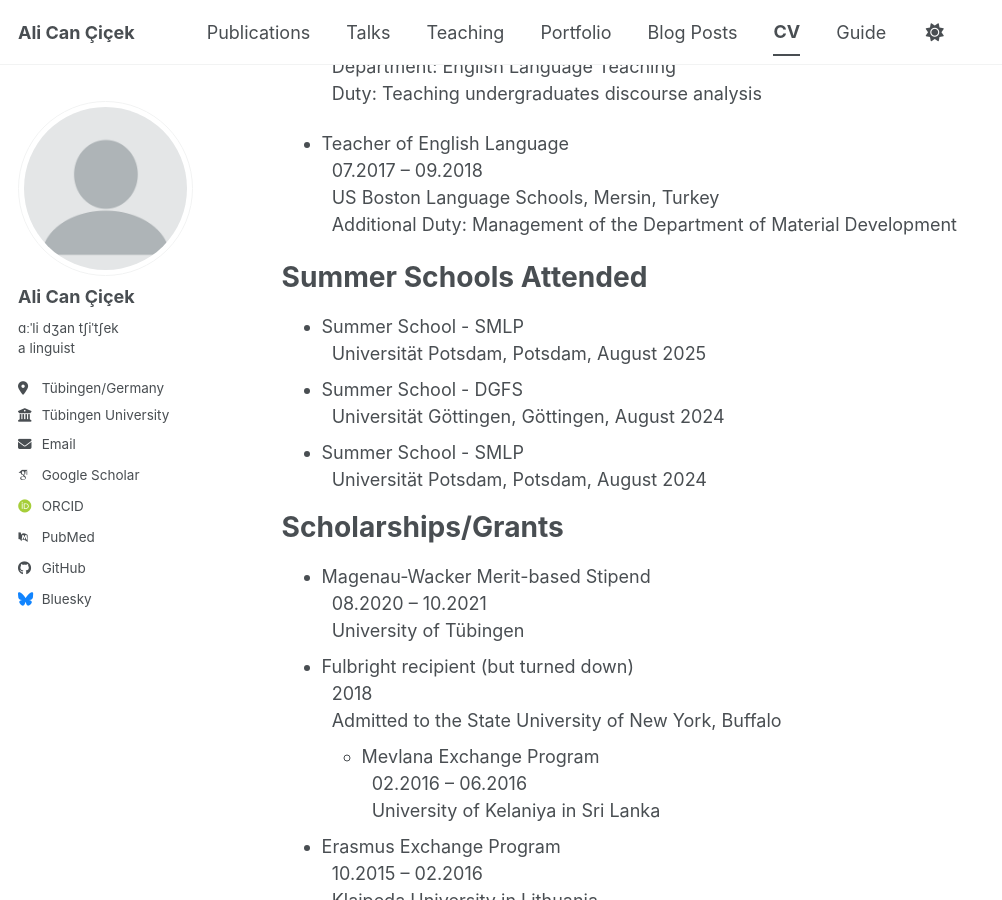
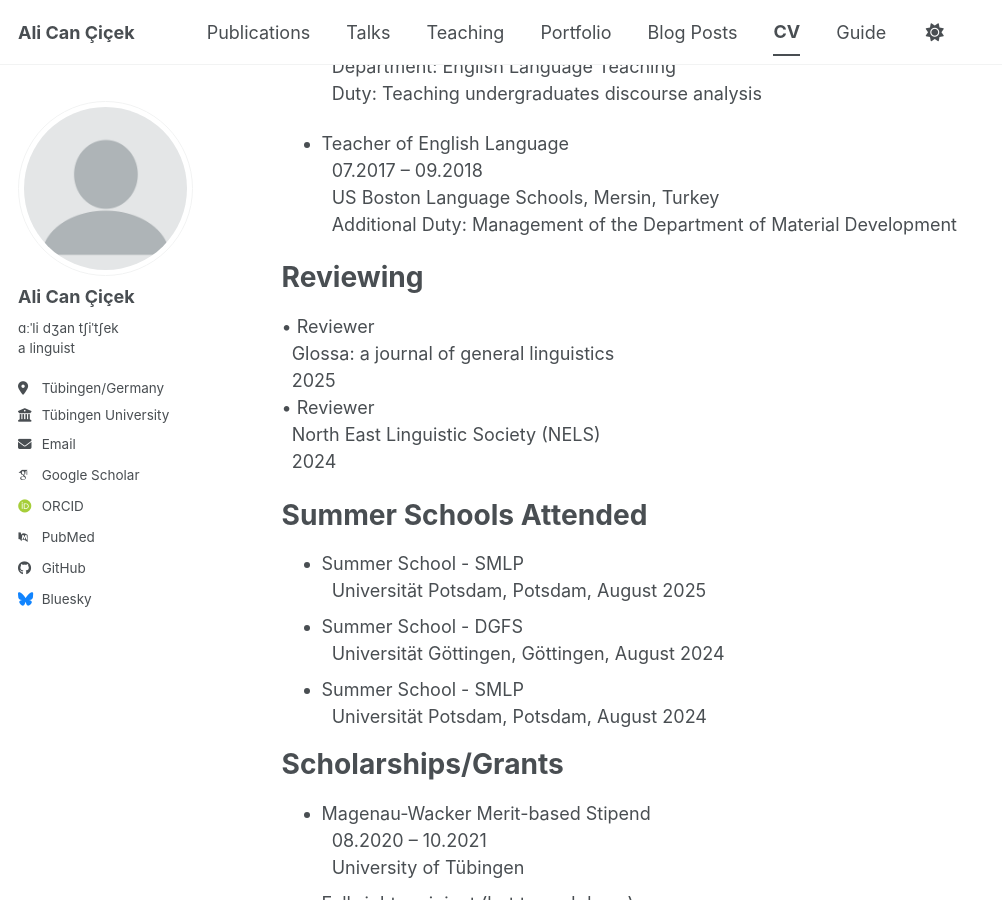
Before and after one commit to cicekalican/cicekalican.github.io, a Jekyll site: the page built from _pages/cv.md, in a window 1280 px wide and 900 px high, scrolled down 986 px. Shown: the whole window, without its empty margins (0-1002 px from the left). Built offline with Jekyll 4.4.1, drawn with Linux system fonts in a browser that asks for light colours; some web fonts are replaced; a script bundle is joined from its source files by our own code; library files that are not in the unit come from our copies.

Commit message:
Add reviewing experience section to CV
Added reviewing experience for Glossa and NELS.

```diff
--- a/_pages/cv.md
+++ b/_pages/cv.md
@@ -52,6 +52,16 @@ Work Experience
   &nbsp;&nbsp;07.2017 – 09.2018<br>
   &nbsp;&nbsp;US Boston Language Schools, Mersin, Turkey<br>
   &nbsp;&nbsp;Additional Duty: Management of the Department of Material Development
+
+Reviewing
+======
+
+• Reviewer<br>
+  &nbsp;&nbsp;Glossa: a journal of general linguistics<br>
+  &nbsp;&nbsp;2025<br>
+• Reviewer<br>
+  &nbsp;&nbsp;North East Linguistic Society (NELS)<br>
+  &nbsp;&nbsp;2024
 
 Summer Schools Attended
 ======
```
